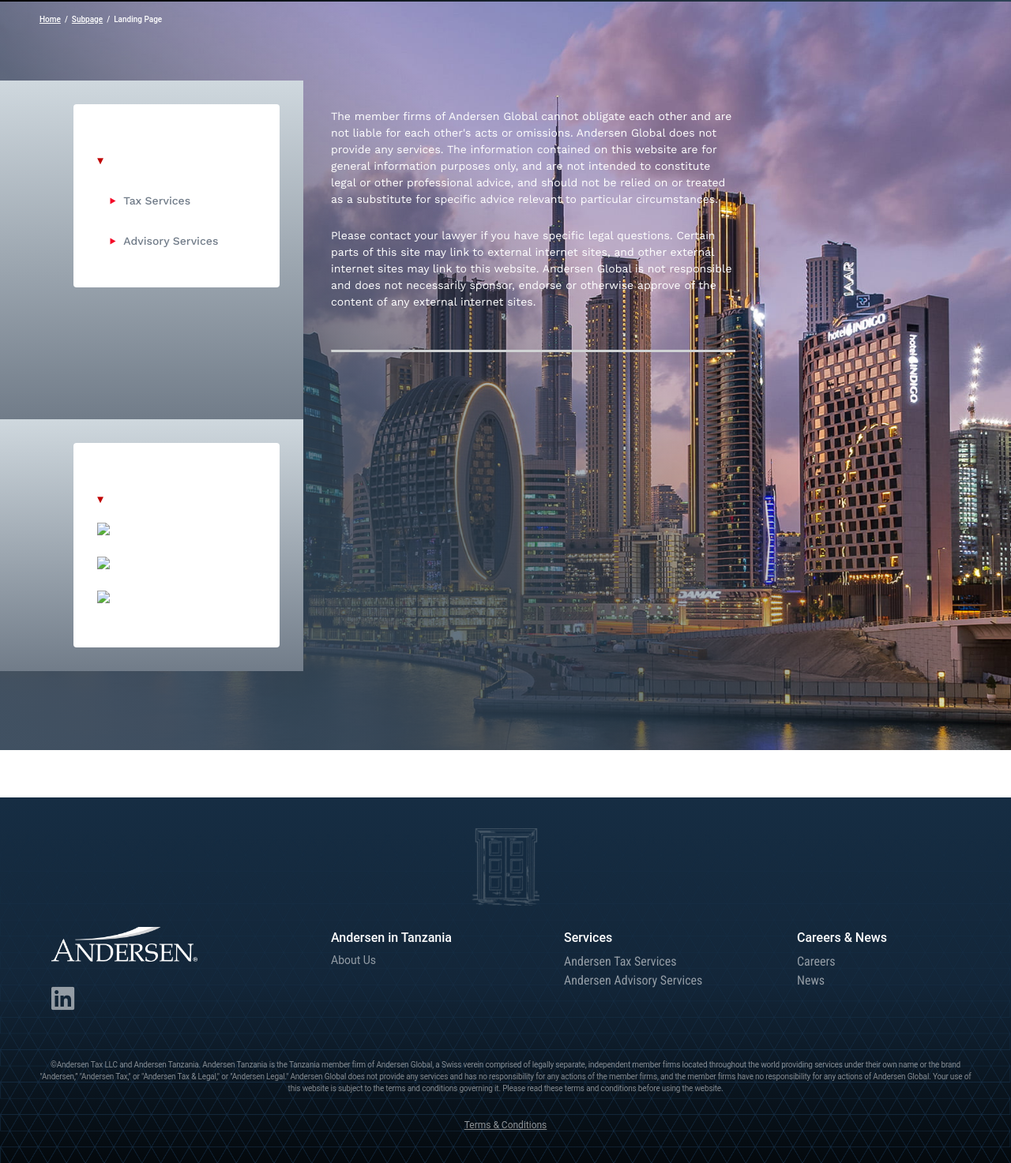
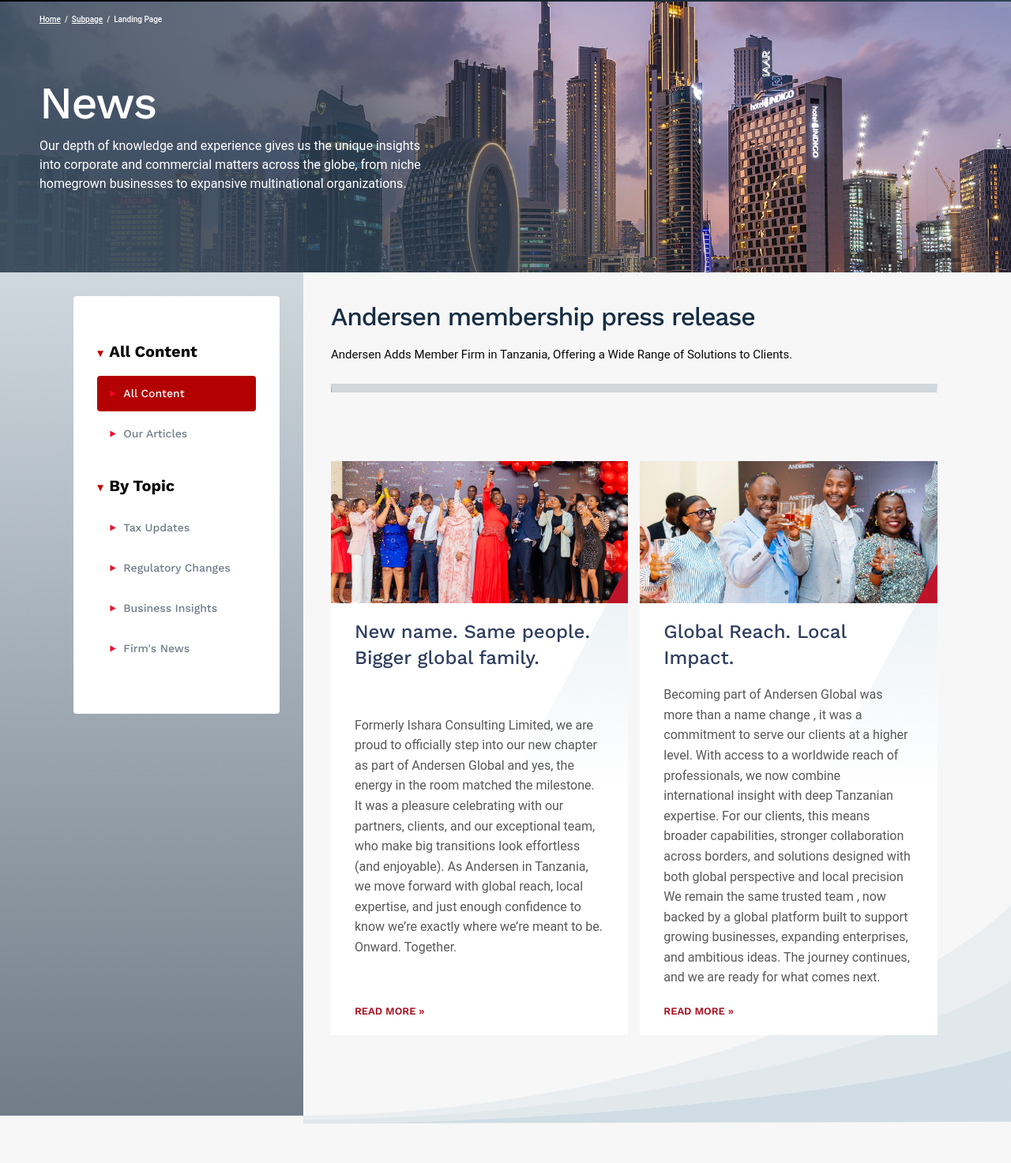
Before and after one commit to Chrisgeosonlg/andersentanzania, a plain HTML site: page terms-condition.html in a window 1280 px wide. Shown: the part 133-1606 px from the top of the page at 79% size. Drawn offline with nearby package versions, Linux system fonts and the light colour scheme.

Commit message:
Update terms-condition.html

```diff
--- a/terms-condition.html
+++ b/terms-condition.html
@@ -180,6 +180,14 @@
                         			</div>
                         		</div>
                         	</div>
+                        	<div class="container">
+                        		<div class="text">
+                        			<h1>News</h1>
+                        			<p>Our depth of knowledge and experience gives us the unique insights into corporate and commercial matters across the globe,
+										from niche homegrown businesses to expansive multinational organizations.</p>
+                        		</div>
+                        	</div>
+                        </div>
                         <div class="section-sidebar">
                         	<div class="container">
                         		<div class="grid-x grid-main">
@@ -187,62 +195,112 @@
     <!-- LEFT SIDEBAR -->
     <div class="sidebar cell large-3">
         <div class="sidebar-card">
-          <h4 class="sidebar-title">Our Services</h4>
 
+            <div class="sidebar-group">
+                <h4 class="sidebar-title">All Content</h4>
                 <ul class="sidebar-list">
-            <li><a href="#">Tax Services</a></li>
-            <li><a href="#">Advisory Services</a></li>
+                    <li class="active">
+                        <a href="#" class="coming-link">All Content</a>
+                        <div class="coming-text">Coming soon</div>
+                    </li>
+
+                    <li>
+                        <a href="#" class="coming-link">Our Articles</a>
+                        <div class="coming-text">Coming soon</div>
+                    </li>
+
+                    <!-- <li>
+                        <a href="https://www.linkedin.com/company/andersen-in-tanzania/" target="_blank">
+                            LinkedIn Posts
+                        </a>
+                    </li> -->
                 </ul>
-
-        </div>
             </div>
 
+            <div class="sidebar-group">
+                <h4 class="sidebar-title">By Topic</h4>
+                <ul class="sidebar-list">
+                    <li>
+                        <a href="#" class="coming-link">Tax Updates</a>
+                        <div class="coming-text">Coming soon</div>
+                    </li>
 
-      <!-- MAIN CONTENT -->
-      <div class="cell large-6">
-        <div class="main-column">
+                    <li>
+                        <a href="#" class="coming-link">Regulatory Changes</a>
+                        <div class="coming-text">Coming soon</div>
+                    </li>
 
-          <p>
-          The member firms of Andersen Global cannot obligate each other and are not liable for each other's acts or omissions. Andersen Global does not provide any services. The information contained on this website are for general information purposes only, and are not intended to constitute legal or other professional advice, and should not be relied on or treated as a substitute for specific advice relevant to particular circumstances.
-          </p>
+                    <li>
+                        <a href="#" class="coming-link">Business Insights</a>
+                        <div class="coming-text">Coming soon</div>
+                    </li>
 
-          <p>
-          Please contact your lawyer if you have specific legal questions. Certain parts of this site may link to external internet sites, and other external internet sites may link to this website. Andersen Global is not responsible and does not necessarily sponsor, endorse or otherwise approve of the content of any external internet sites.
-          </p>
-
-          <hr>
-
-        </div>
-      </div>
-
-
-      <!-- RIGHT SIDEBAR -->
-      <div class="sidebar cell large-3">
-        <div class="sidebar-card">
-
-          <h4 class="sidebar-title">Our Directors</h4>
-
-          <div class="director">
-            <img src="assets/img/team/james.jpg" alt="James Muigai">
-            <p>James Muigai</p>
-          </div>
-
-          <div class="director">
-            <img src="assets/img/team/timothy.jpg" alt="Timothy Gatonye">
-            <p>Timothy Gatonye</p>
-          </div>
-
-          <div class="director">
-            <img src="assets/img/team/catherine.jpg" alt="Catherine Njane">
-            <p>Catherine Njane</p>
+                    <li>
+                        <a href="#" class="coming-link">Firm's News</a>
+                        <div class="coming-text">Coming soon</div>
+                    </li>
+                </ul>
             </div>
 
         </div>
     </div>
 
+										<div class="cell large-9">
+                        				<div class="main-column">
+                        					<div class="bg">
+                        						<img src="assets/img/Swooshes.svg" alt="" class="">
+                        					</div>
+                        					<div class="main-column--content">
+                        						<h2>Andersen membership press release</h2>
+                        						<p>Andersen Adds Member Firm in Tanzania, Offering a Wide Range of Solutions to Clients.</p>
+                        						<hr />
+                        						<!-- <figcaption><strong>Above:</strong> Lorem ipsum dolor sit amet, consectetuer adipiscing elit, sed diam nonummy nibh euismod tincidunt ut
+													laoreet dolore magna aliquam erat volutpat. Ut wisi enim ad minim veniam, quis nostrud exerci tation ullamcorper</figcaption> -->
+                        						<div class="section-blocks section-blocks1">
+                        							<div class="grid-x grid-padding-x">
+                        								<div class="cell medium-6">
+                        									<div class="item">
+                        										<div class="image">
+                        											<span class="img-bg">
+                        												<img src="assets/img/LaunchingPhoto.jpg" alt="image">
+                        											</span>
+                        										</div>
+                        										<div class="text">
+                        											<div class="text-body">
+                        												<h3> New name. Same people. Bigger global family.</h3>
+                        												<p>Formerly Ishara Consulting Limited, we are proud to officially step into our new chapter as part of Andersen Global and yes, the energy in the room matched the milestone.
+                                                                           It was a pleasure celebrating with our partners, clients, and our exceptional team, who make big transitions look effortless (and enjoyable).
+                                                                           As Andersen in Tanzania, we move forward with global reach, local expertise, and just enough confidence to know we’re exactly where we’re meant to be.
+                                                                           Onward. Together.</p>
+                        												<a href="https://www.linkedin.com/company/andersen-in-tanzania/posts/?feedView=all" class="button-link">Read More &raquo;</a>
                         											</div>
                         										</div>
-</div>                        						<!-- <div class="section-blocks section-blocks4">
+                        									</div>
+                        								</div>
+                        								<div class="cell medium-6">
+                        									<div class="item">
+                        										<div class="image">
+                        											<span class="img-bg">
+                        												<img src="assets/img/andersenLinkedin2.jpg" alt="image">
+                        											</span>
+                        										</div>
+                        										<div class="text">
+                        											<div class="text-body">
+                        												<h3>Global Reach. Local Impact.</h3>
+                        												<p> Becoming part of Andersen Global was more than a name change , it was a commitment to serve our clients at a higher level.
+																			With access to a worldwide reach of professionals, we now combine international insight with deep Tanzanian expertise.
+                                                                            For our clients, this means broader capabilities, stronger collaboration across borders, and solutions designed with both
+																			global perspective and local precision  We remain the same trusted team , now backed by a global platform built to support
+																			growing businesses, expanding enterprises, and ambitious ideas.
+                                                                            The journey continues, and we are ready for what comes next.</p>
+                        												<a href="https://www.linkedin.com/company/andersen-in-tanzania/posts/?feedView=all" class="button-link">Read More &raquo;</a>
+                        											</div>
+                        										</div>
+                        									</div>
+                        								</div>
+                        							</div>
+                        						</div>
+                        						<!-- <div class="section-blocks section-blocks4">
                         							<div class="item item-featured">
                         								<div class="image">
                         									<span class="img-bg">
```
Lines whose indentation alone changed are shown as unchanged.
